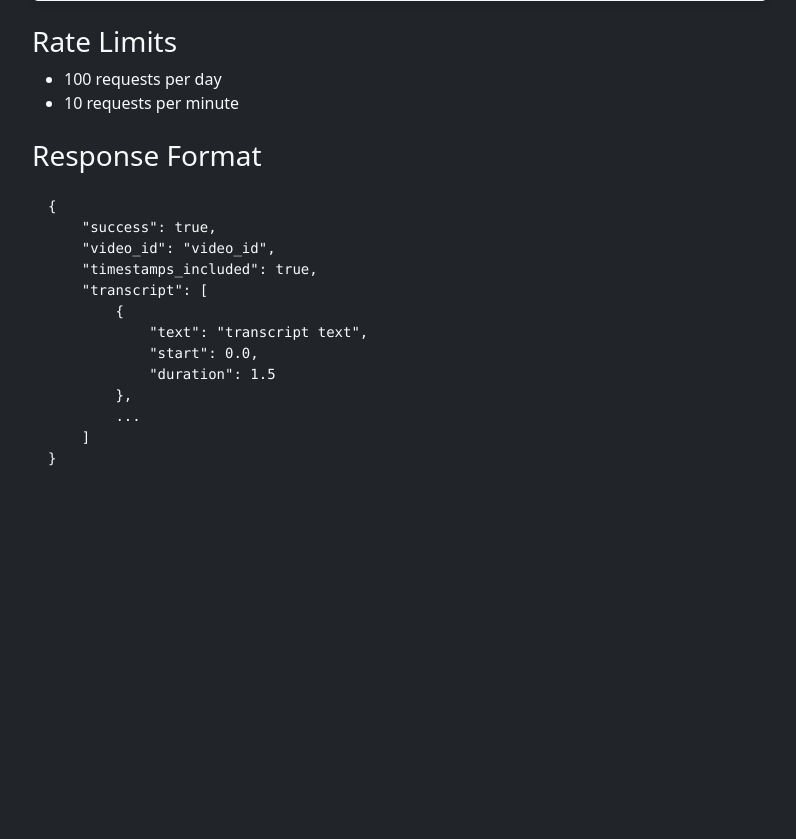
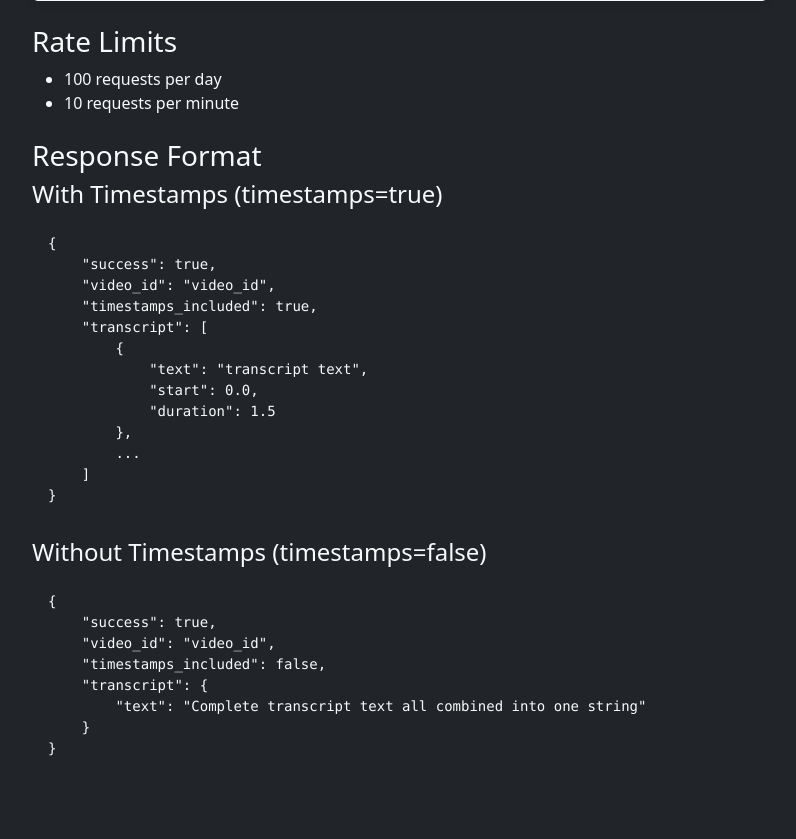
Before and after one commit to derekcheungsa/YouTubeDataFetcher, a Flask app: page / in a window 1280 px wide. Shown: the part 751-1590 px from the top of the page, without its empty margins (240-1036 px from the left). Before the commit the page ends 1217 px from the top, so only its background shows below. Run offline with Flask 3, Linux system fonts and the light colour scheme.

Commit message:
Agent step completed: Add option to retrieve transcripts without timestamps: 1. Add 'timestamps' query parameter to /api/transcript endpoint 2. Modify transcript processing to optionally exclude timestamps 3. Update API documentation to show new parameter 4. Update test interface to include timestamp toggle

```diff
--- a/app.py
+++ b/app.py
@@ -22,7 +22,9 @@ def get_transcript(video_id):
 def process_transcript(transcript_list, include_timestamps=True):
     if include_timestamps:
         return transcript_list
-    return [{'text': item['text']} for item in transcript_list]
+    # Combine all text segments into a single string when timestamps=false
+    combined_text = " ".join(item['text'] for item in transcript_list)
+    return {"text": combined_text}
 
 def is_valid_video_id(video_id):
     # Basic YouTube video ID validation (11 characters, alphanumeric with some special chars)
--- a/templates/index.html
+++ b/templates/index.html
@@ -73,6 +73,7 @@
                     </ul>
 
                     <h3 class="mt-4">Response Format</h3>
+                    <h4>With Timestamps (timestamps=true)</h4>
                     <pre class="bg-dark p-3 rounded"><code class="text-light">{
     "success": true,
     "video_id": "video_id",
@@ -86,6 +87,15 @@
         ...
     ]
 }</code></pre>
+                    <h4 class="mt-3">Without Timestamps (timestamps=false)</h4>
+                    <pre class="bg-dark p-3 rounded"><code class="text-light">{
+    "success": true,
+    "video_id": "video_id",
+    "timestamps_included": false,
+    "transcript": {
+        "text": "Complete transcript text all combined into one string"
+    }
+}</code></pre>
                 </div>
             </div>
         </div>
```
